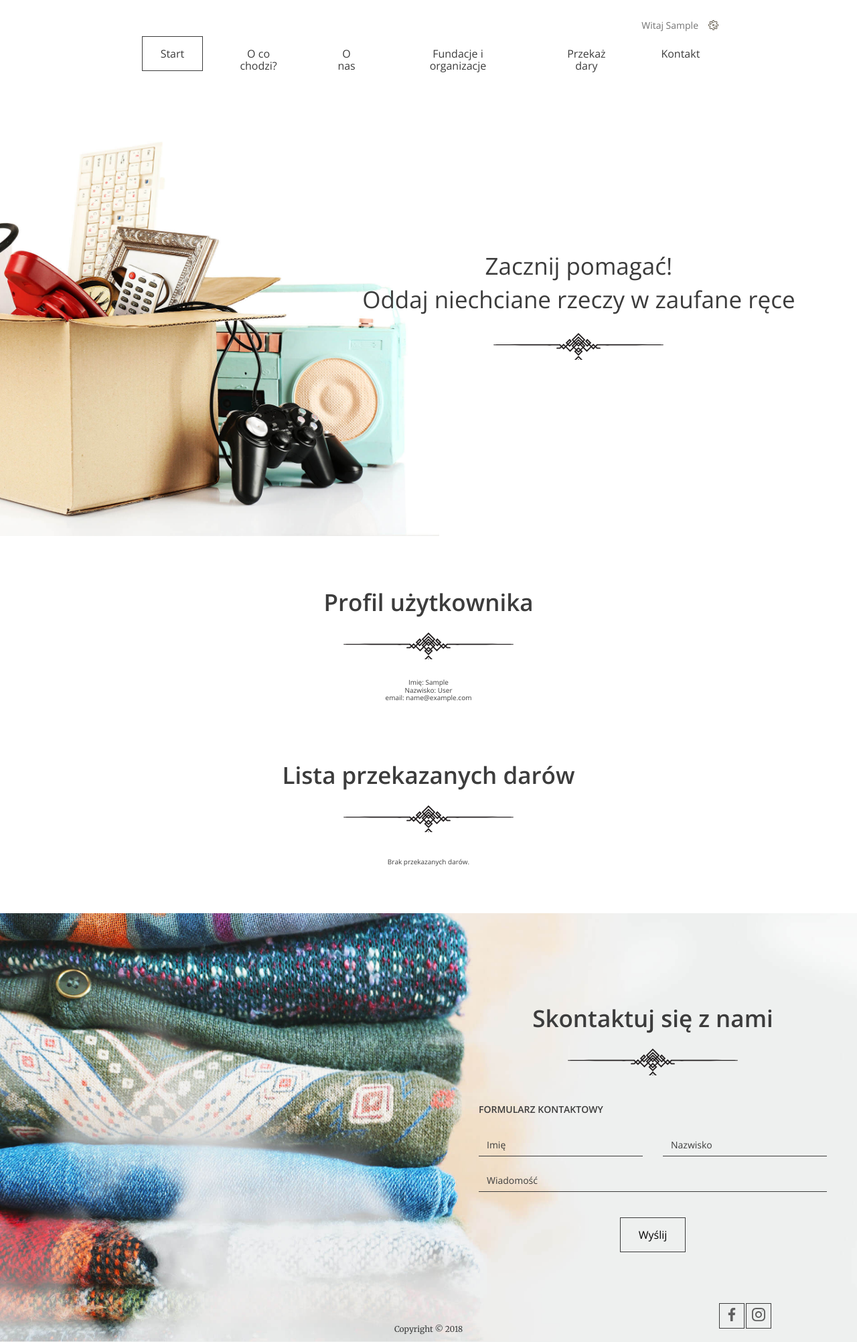
After one commit to Szymonx94/App_give_it_to_good_hands, a Django app: page /user/profile/ in a window 1280 px wide. The commit adds this page. Shown: the whole page at 67% size. Run offline with Django 4.2, Linux system fonts and the light colour scheme; the visitor is signed in with stand-in values (Sample User, id 1).

Commit message:
feature 9 and request 10 add user profile

```diff
--- a/app_good_hands/app_good_hands/urls.py
+++ b/app_good_hands/app_good_hands/urls.py
@@ -21,7 +21,7 @@
     AddDonationView,
     LoginView,
     RegisterView,
-    LogoutView,
+    LogoutView, UserProfileView,
 )
 
 urlpatterns = [
@@ -31,4 +31,5 @@
     path("login/", LoginView.as_view(), name="login"),
     path("register/", RegisterView.as_view(), name="register"),
     path('logout/', LogoutView.as_view(), name='logout'),
+    path('user/profile/', UserProfileView.as_view(), name='user-profile'),
 ]
--- a/app_good_hands/goodplan/templates/base.html
+++ b/app_good_hands/goodplan/templates/base.html
@@ -21,7 +21,7 @@
             <li class="logged-user">
                 Witaj {{ user.first_name }}
                 <ul class="dropdown">
-                    <li><a href="#">Profil</a></li>
+                    <li><a href="{% url 'user-profile' %}">Profil</a></li>
                     <li><a href="#">Moje zbiórki</a></li>
                     <li><a href="{% url 'logout' %}">Wyloguj</a></li>
                     {% if user.is_superuser %}
--- /dev/null
+++ b/app_good_hands/goodplan/templates/user_profile.html
@@ -0,0 +1,46 @@
+{% extends "base.html" %}
+{% block content %}
+{% load static %}
+
+
+<head>
+    <meta charset="UTF-8">
+     <link rel="stylesheet" href="{% static 'css/style.css' %}" />
+    <title>Strona użytkownika</title>
+</head>
+
+    <section class="login-page">
+        <h2>Profil użytkownika</h2>
+        <div class="steps--item">
+            Imię: {{ user.first_name }}
+        </div>
+        <div class="form-group form-group--50">
+            Nazwisko: {{ user.last_name }}
+        </div>
+        <div class="form-group form-group--50">
+            email: {{ user.email }}
+        </div>
+
+    </section>
+
+    <section class="help">
+        <h2>Lista przekazanych darów</h2>
+    {% if user.donation.count > 0 %}
+        <ul>
+            {% for donations in user.donation.all %}
+                <li>
+                    Worki: {{ donations.quantity }} - Organizacja: {{ donations.institution.name }} - Kategorie:
+                    {% for category in donations.categories.all %}
+                        {{ category.name }}{% if not forloop.last %}, {% endif %}
+                    {% endfor %} - Data zabrania: {{ donation.pick_up_date }}
+                </li>
+            {% endfor %}
+        </ul>
+    {% else %}
+        <p>Brak przekazanych darów.</p>
+    {% endif %}
+
+    </section>
+
+
+{% endblock %}
--- a/app_good_hands/goodplan/views.py
+++ b/app_good_hands/goodplan/views.py
@@ -35,8 +35,6 @@
     """
     View AddDonation and post services
     """
-
-    login_url = 'login'
 
     login_url = 'login'
 
@@ -123,3 +121,14 @@
 
         messages.error(request, "An error occurred during registration.")
         return redirect('register')
+
+
+class UserProfileView(LoginRequiredMixin, View):
+    template_name = 'user_profile.html'
+
+    def get(self, request):
+        user = request.user
+        context = {
+            'user': user
+        }
+        return render(request, self.template_name, context)
```
